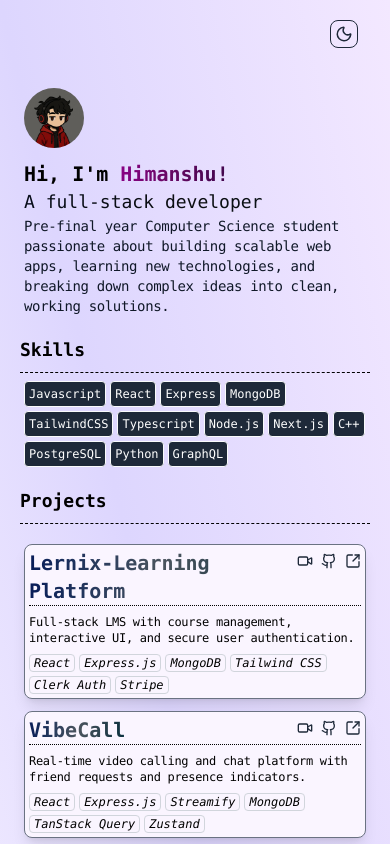
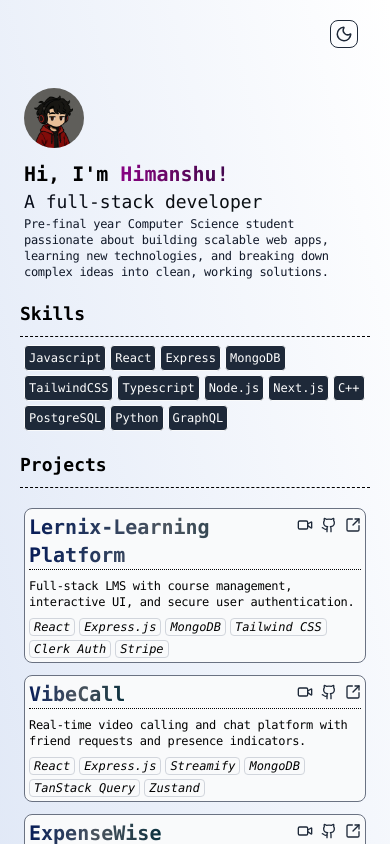
Before and after one commit to himanshur4/portfolio-v1, a React (Vite) app: page / in a window 390 px wide. Shown: the top 844 px of the page. Built offline with nearby package versions, Linux system fonts and the light colour scheme.

Commit message:
bg-update

```diff
--- a/src/App.jsx
+++ b/src/App.jsx
@@ -3,7 +3,7 @@ import Home from './pages/Home'
 const App = () => {
   return (
     <div className='flex justify-center min-h-screen
- font-mono font-medium dark:bg-gradient-to-br dark:from-[#0d1117] dark:via-[#0e0f10] dark:to-[#25272a]  bg-gradient-to-bl from-[#f3e8ff] via-[#ddd6fe] to-[#faf5ff]'>
+ font-mono font-medium dark:bg-gradient-to-br dark:from-[#0d1117] dark:to-[#21262d] bg-gradient-to-bl from-[#ffffff] to-[#d8e2f4]'>
       <Home/>
     </div>
   )
--- a/src/components/Hero.jsx
+++ b/src/components/Hero.jsx
@@ -6,8 +6,8 @@ const Hero = () => {
         <img src="/pfp13.jpg" className='w-15 sm:w-17 md:w-28 lg:w-30 rounded-full ml-2' alt="profilePic" />
         <div className="flex-col mt-1">
           <h1 className='text-xl font-bold ml-2'>Hi, I'm <span className='bg-clip-text text-transparent bg-gradient-to-r from-[#880184] via-[#640761] to-[#41064d] dark:from-[#f46e87] dark:via-[#f17d82] dark:to-[#e53cb2]'>Himanshu!</span></h1>
-          <h3 className='text-lg bg-clip-text text-transparent bg-gradient-to-r dark:from-[#A1C2D4] dark:via-[#BAC8A3] dark:to-[#F1F2B5] from-[#080d1a] via-[#0b0d10] to-[#051a21] ml-2'>A full-stack developer</h3>
-          <p className='text-sm sm:text-sm tracking-tight text-gray-900 dark:text-gray-300 mr-2 sm:mr-3 ml-2'>Pre-final year Computer Science student passionate about building scalable web apps, learning new technologies, and breaking down complex ideas into clean, working solutions.</p>
+          <h3 className='text-lg bg-clip-text text-transparent bg-gradient-to-r dark:from-[#A1C2D4] dark:via-[#BAC8A3] dark:to-[#F1F2B5] from-[#080d1a] via-[#0b0d10] to-[#051a21] ml-2 '>A full-stack developer</h3>
+          <p className='text-xs sm:text-sm tracking-tight text-gray-900 dark:text-gray-300 mr-1 sm:mr-3 ml-2 '>Pre-final year Computer Science student passionate about building scalable web apps, learning new technologies, and breaking down complex ideas into clean, working solutions.</p>
           </div>
       </div>
     </div>
--- a/src/components/Projects.jsx
+++ b/src/components/Projects.jsx
@@ -14,7 +14,7 @@ const Projects = () => {
       </h1>
       <div className="flex flex-col gap-1 md:gap-1.5 lg:gap-2 p-1 mt-2">
         {
-          proj.map((proj) => (<div className='flex-col bg-purple-50 dark:bg-slate-950 dark:text-white rounded-lg border-1 border-gray-500 dark:border-gray-700 p-1 cursor-pointer hover:transform-3d mt-2 sm:mt-2 md:mt-3 transition-transform duration-300 ease-in-out hover:scale-101 shadow-lg sm:shadow-sm' key={proj.id} onClick={() => handleLinkClick(proj.liveLink)}>
+          proj.map((proj) => (<div className='flex-col bg-gray-50 dark:bg-slate-950 dark:text-white rounded-lg border-1 border-gray-500 dark:border-gray-700 p-1 cursor-pointer hover:transform-3d mt-2 sm:mt-2 md:mt-3 transition-transform duration-300 ease-in-out hover:scale-102 ' key={proj.id} onClick={() => handleLinkClick(proj.liveLink)}>
             <div className="flex justify-between border-b-1 border-dotted dark:border-b-gray-500">
               <h1 className='text-xl font-semibold bg-clip-text text-transparent bg-gradient-to-r dark:from-[#A1C2D4] dark:via-[#BAC8A3] dark:to-[#F1F2B5]  from-[#081c58] via-[#4B545E] to-[#09313f]' >
                 {proj.title}
```
